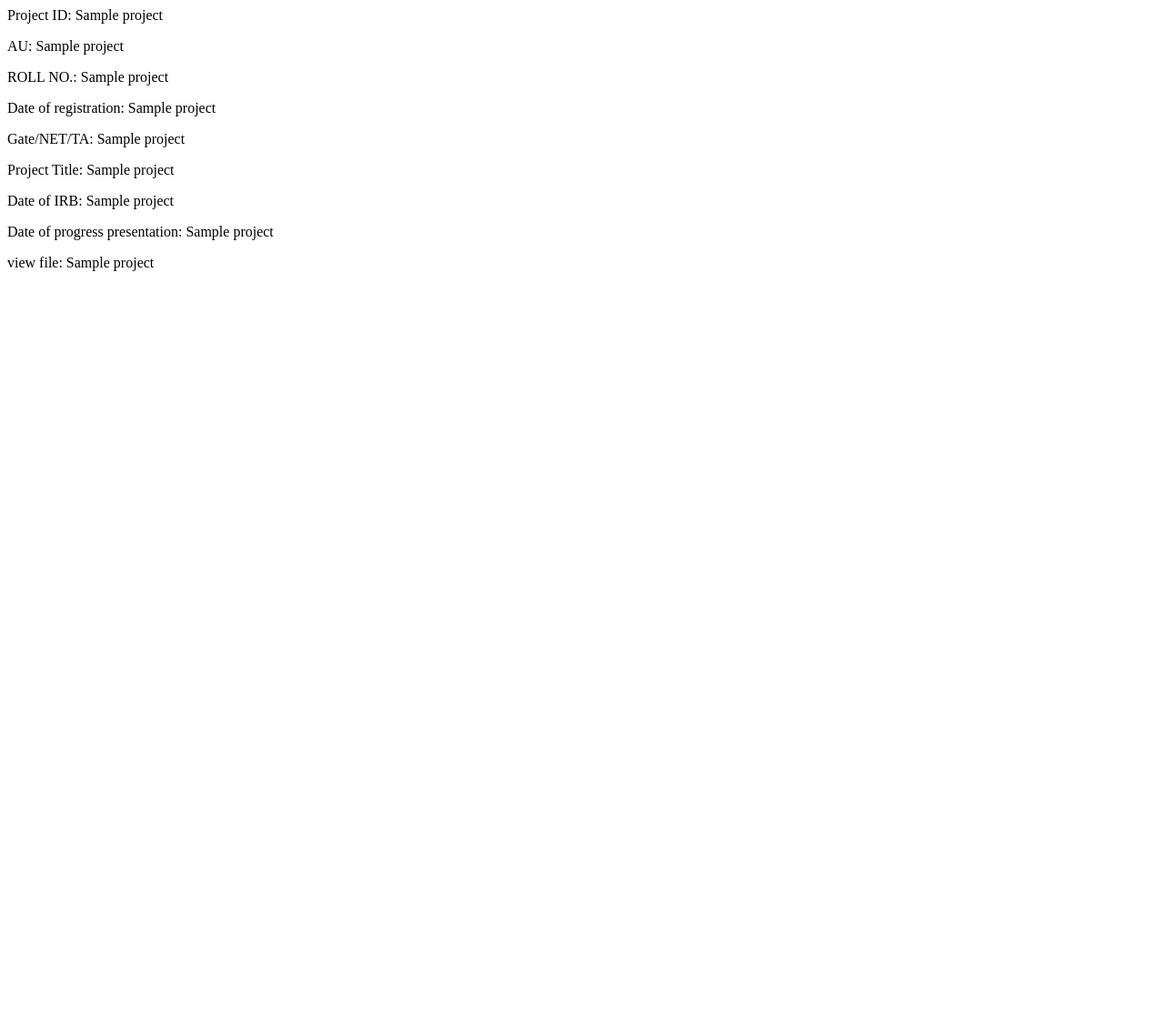
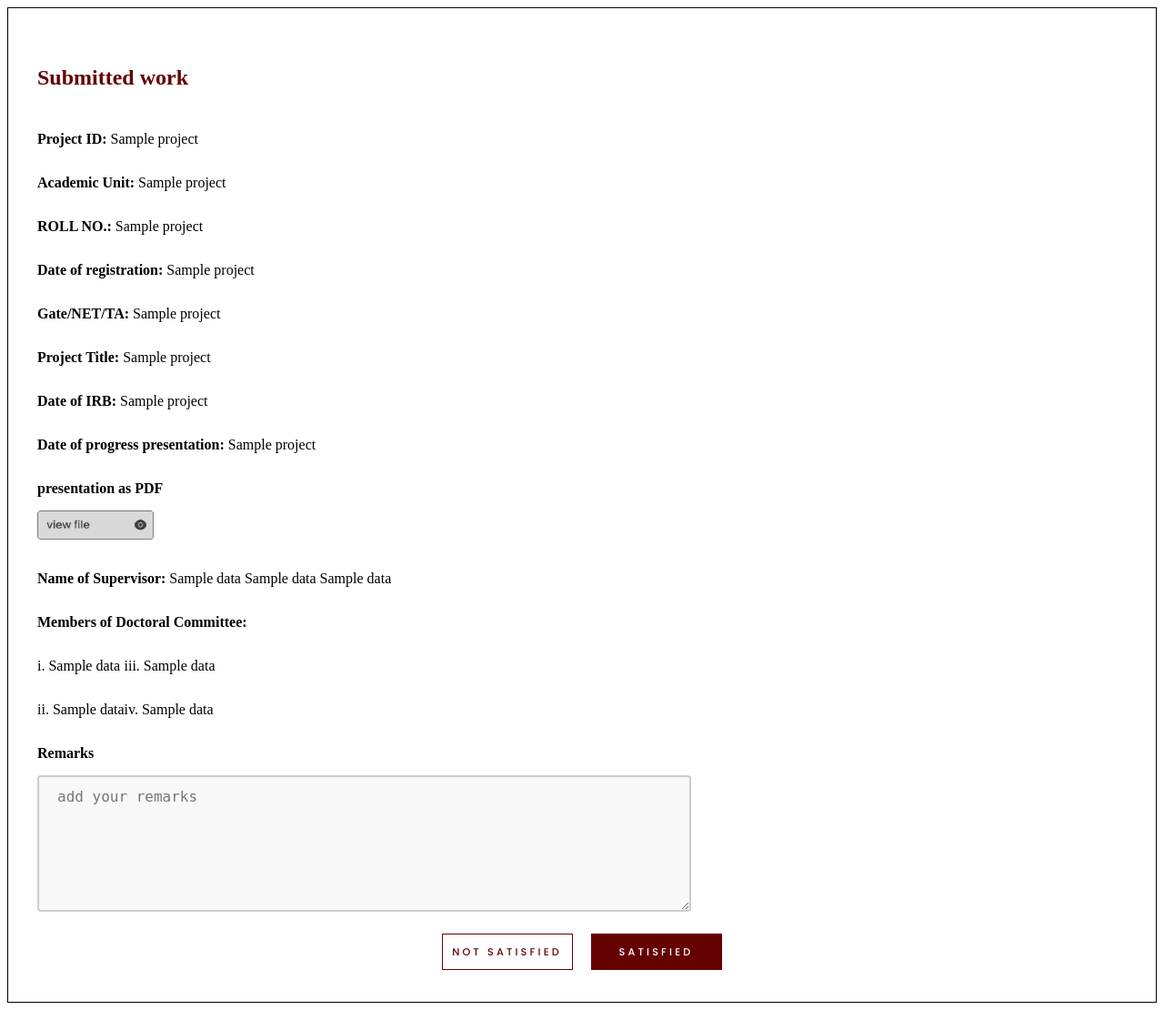
Before and after one commit to tctg0arnav/phd-monitoring-system, a Flask app: template templates/supervisor_dashboard_project.html in a window 1280 px wide. Shown: the whole page at 91% size. Before the commit the page ends 298 px from the top, so only its background shows below. Run offline with Flask 2, Linux system fonts and the light colour scheme; the template is opened without the code that fills it: most values are stand-ins (such as "Sample title", 1, 10 or a date in 2020); parts of the project's set-up code (start-up, migrations or seed data) failed here and were passed over.

Commit message:
supervisor-project

```diff
--- /dev/null
+++ b/css templates/supervisorproject.css
@@ -0,0 +1,76 @@
+
+@import url('https://fonts.googleapis.com/css2?family=Poppins:wght@100;200;300;400;500;900&display=swap');
+
+.main{
+    border: 1px solid black;
+    padding: 2rem;
+    line-height: 3em;
+}
+
+h2{
+    font-family: 'Times New Roman', Times, serif;
+    color: #640000;
+}
+h4{
+    display: inline;
+}
+
+p{
+    display: inline;
+}
+.viewfile{
+    height: 2rem;
+
+}
+.committee{
+    display: flex;
+    flex-wrap: wrap;
+
+}
+.input{
+    width: 60%;
+    height: 150px;
+    padding: 12px 20px;
+    box-sizing: border-box;
+    border: 2px solid #ccc;
+    border-radius: 4px;
+    background-color: #f8f8f8;
+    font-size: 16px;
+}
+
+.btn-grp{
+   text-align: center;
+}
+.back img{
+    height: 2rem;
+
+}
+
+.scn-btn{
+    color: #640000;
+    background-color: white;
+    width: 9rem;
+    height: 2.5rem;
+    box-shadow: none;
+    border: 1px solid #640000;
+    margin-right:0.5rem ;
+    font-family: 'poppins';
+    font-weight: 500;
+    font-size: 0.7em ;
+    letter-spacing: 0.2rem;
+    padding-left: 5px;
+}
+.pri-btn{
+    color: white;
+    background-color: #640000;
+    width: 9rem;
+    height: 2.5rem;
+    box-shadow: none;
+    border: 1px solid #640000;
+    margin-left:0.5rem ;
+    font-family: 'poppins';
+    font-weight: 500;
+    font-size: 0.7em ;
+    letter-spacing: 0.2rem;
+    padding-left: 5px;
+}
--- a/templates/supervisor_dashboard_project.html
+++ b/templates/supervisor_dashboard_project.html
@@ -15,13 +15,110 @@ worktillnow
 -->
 
 <!-- {{ project[] }} -->
+<!DOCTYPE html>
+<html lang="en">
 
-<p>Project ID: {{ project[projectID] }}</p>
-<p>AU: {{ project[AU] }}</p>
-<p>ROLL NO.: {{ project[studentID] }}</p>
-<p>Date of registration: {{ project[date_of_registration] }}</p>
-<p>Gate/NET/TA: {{ project[GATE] }}</p>
-<p>Project Title: {{ project[project_title] }}</p>
-<p>Date of IRB: {{ project[date_of_irb] }}</p>
-<p>Date of progress presentation: {{ project[date_of_progress_present] }}</p>
-<p>view file: {{ project[file_path] }}</p>
+<head>
+  <meta charset="UTF-8">
+  <meta http-equiv="X-UA-Compatible" content="IE=edge">
+  <meta name="viewport" content="width=device-width, initial-scale=1.0">
+  <title>PhD-progress-monitoring-system</title>
+  <link rel="stylesheet" href="../css templates/supervisorproject.css">
+
+</head>
+
+<body>
+  <div class="main">
+    <h2>Submitted work</h2>
+    <h4>Project ID:</h4>
+    <p>
+      {{ project[projectID] }}
+    </p>
+    <br>
+    <h4>Academic Unit:</h4>
+    <p>
+      {{ project[AU] }}
+    </p>
+    <br>
+    <h4>ROLL NO.:</h4>
+    <p>
+      {{ project[studentID] }}
+    </p>
+    <br>
+    <h4>Date of registration:</h4>
+    <p>
+      {{ project[date_of_registration] }}
+    </p>
+    <br>
+    <h4>Gate/NET/TA:</h4>
+    <p>
+      {{ project[GATE] }}
+    </p>
+    <br>
+    <h4>Project Title:</h4>
+    <p>
+      {{ project[project_title] }}
+    </p>
+    <br>
+    <h4>Date of IRB:</h4>
+    <p>
+      {{ project[date_of_irb] }}
+    </p>
+    <br>
+    <h4>Date of progress presentation:</h4>
+    <p>
+      {{ project[date_of_progress_present] }}
+    </p>
+    <br>
+    <h4>presentation as PDF</h4>
+   <div> <a href="{{ project[file_path] }}"> <img class="viewfile" src="../Images/viewfile.png" alt=""></a>
+    </div>
+    <h4>Name of Supervisor:</h4>
+    <p>
+      {{ data[supervisorX] }}
+      {{ data[supervisorY] }}
+      {{ data[supervisorZ] }}
+    </p>
+    <br>
+    <h4>Members of Doctoral Committee: </h4>
+    <div class="committee">
+
+      <div>  <p>i.
+        {{ data[committeeX] }}
+      </p>
+<br>
+      <p>ii.
+        {{ data[committeeY] }}
+      </p>
+    </div>
+
+    <div>
+
+      <p>iii.
+        {{ data[committeeZ] }}
+      </p>
+      <br>
+
+      <p>iv.
+        {{ data[committeeA] }}
+      </p></div>
+    </div>
+
+
+
+
+    <h4>Remarks</h4>
+
+    <form action="">
+        <textarea class="input" name="" id=""  placeholder="add your remarks"></textarea>
+    </form>
+<div class="btn-grp">
+
+ <button class="scn-btn">NOT SATISFIED</button>
+    <button class="pri-btn">SATISFIED</button></div>
+
+
+  </div>
+</body>
+
+</html>
```
Also changed, not shown: Images/back.png (added), Images/viewfile.png (added).
